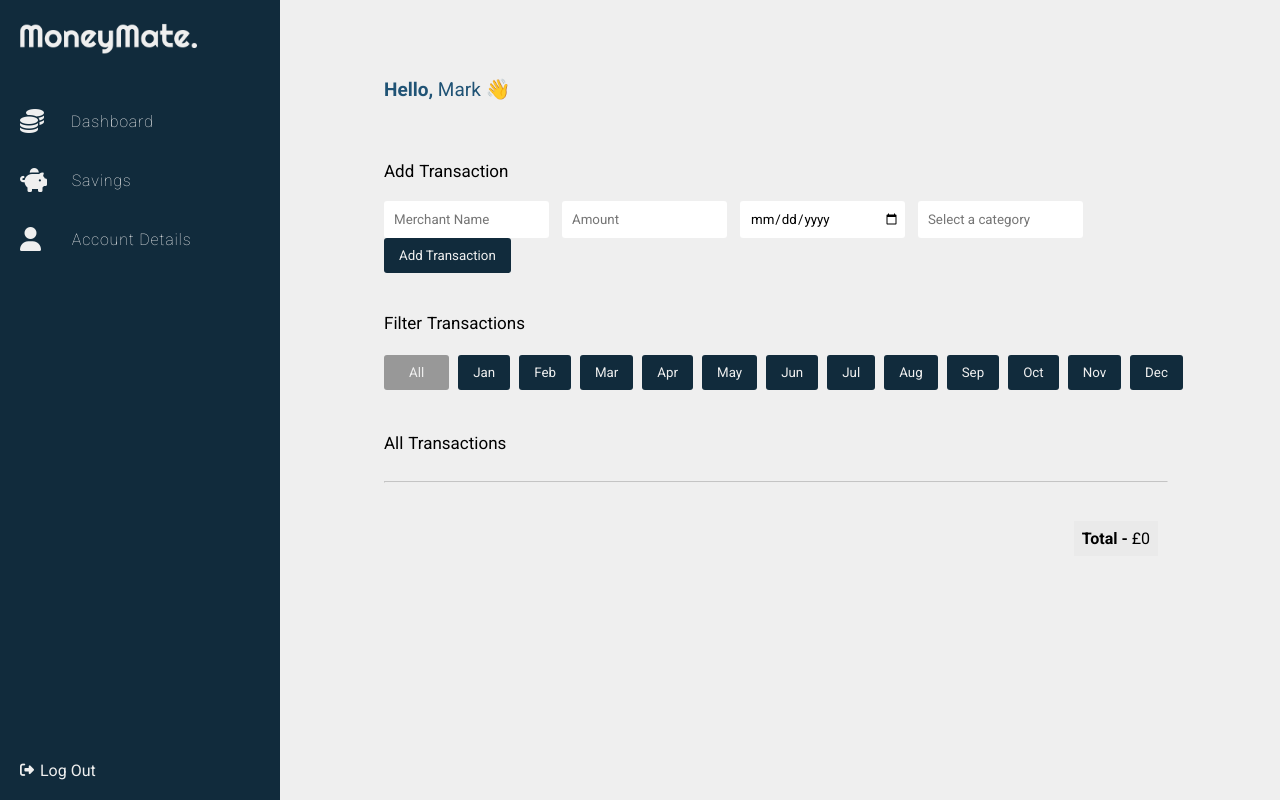
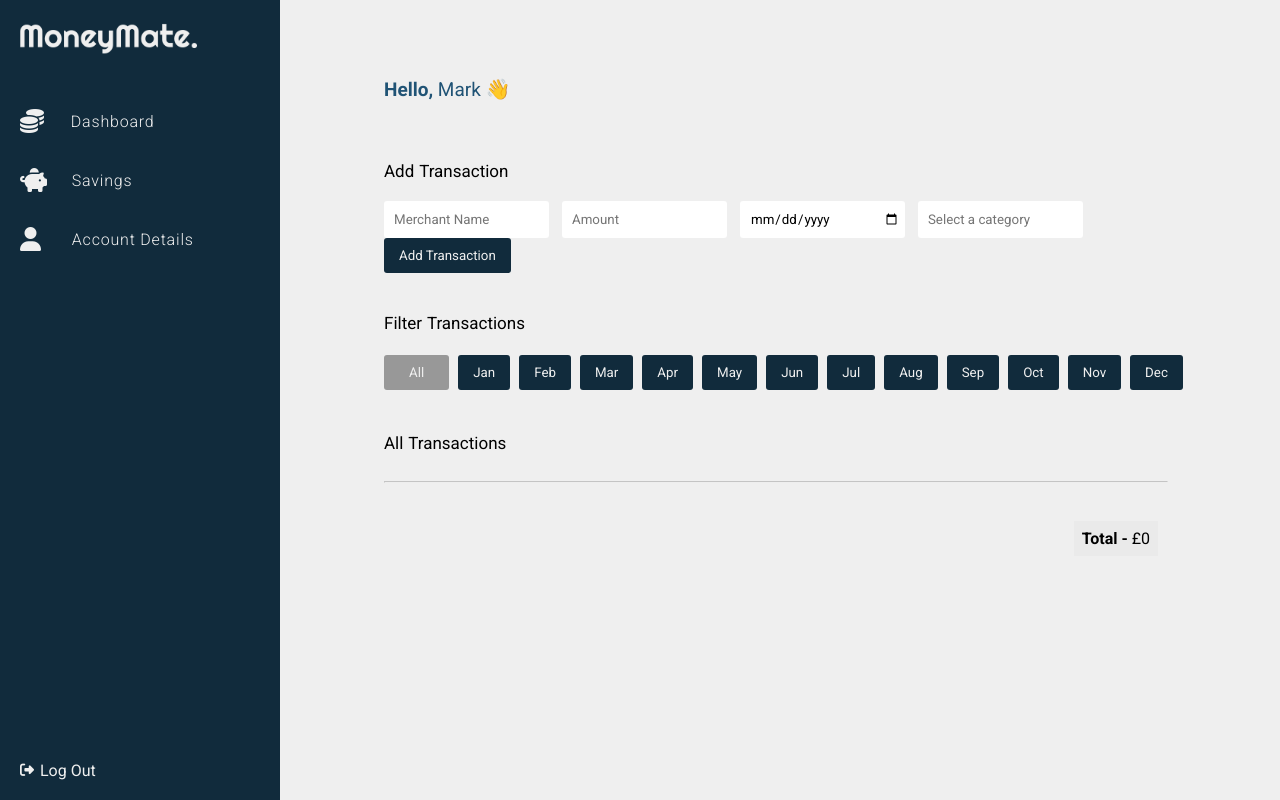
Before and after one commit to markslorach/spending_tracker_project, a Flask app: page /transactions in a window 1280 px wide. Run offline with Flask 3, Linux system fonts and the light colour scheme; data that the repository does not hold is empty; some libraries are stand-ins or nearby versions.

Commit message:
css update

```diff
--- a/static/styles.css
+++ b/static/styles.css
@@ -105,7 +105,7 @@ label {
 
 .nav-item {
   padding: 20px;
-  font-weight: 200;
+  font-weight: 300;
   font-size: 16px;
   letter-spacing: 0.8px;
 }
```
